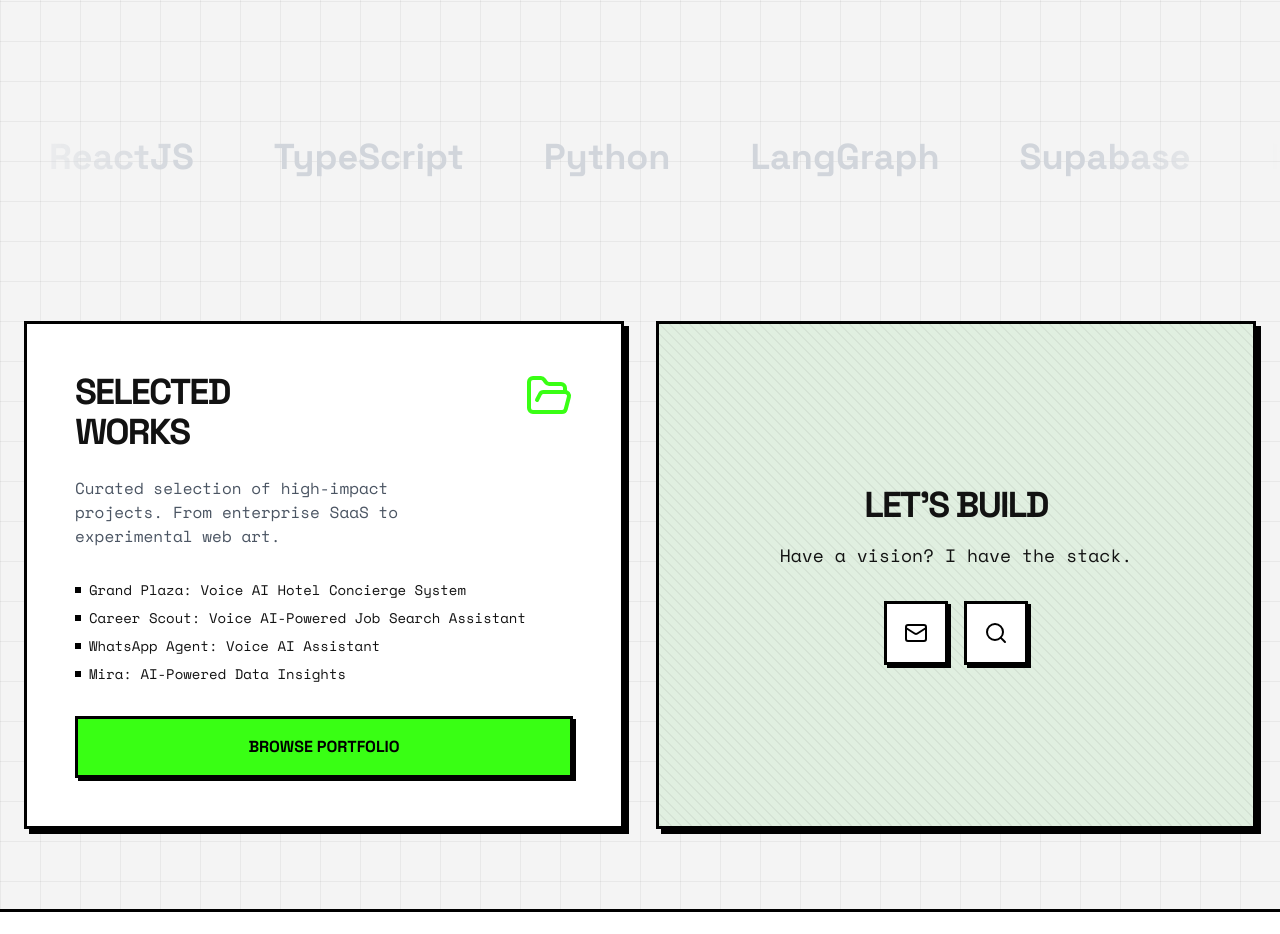
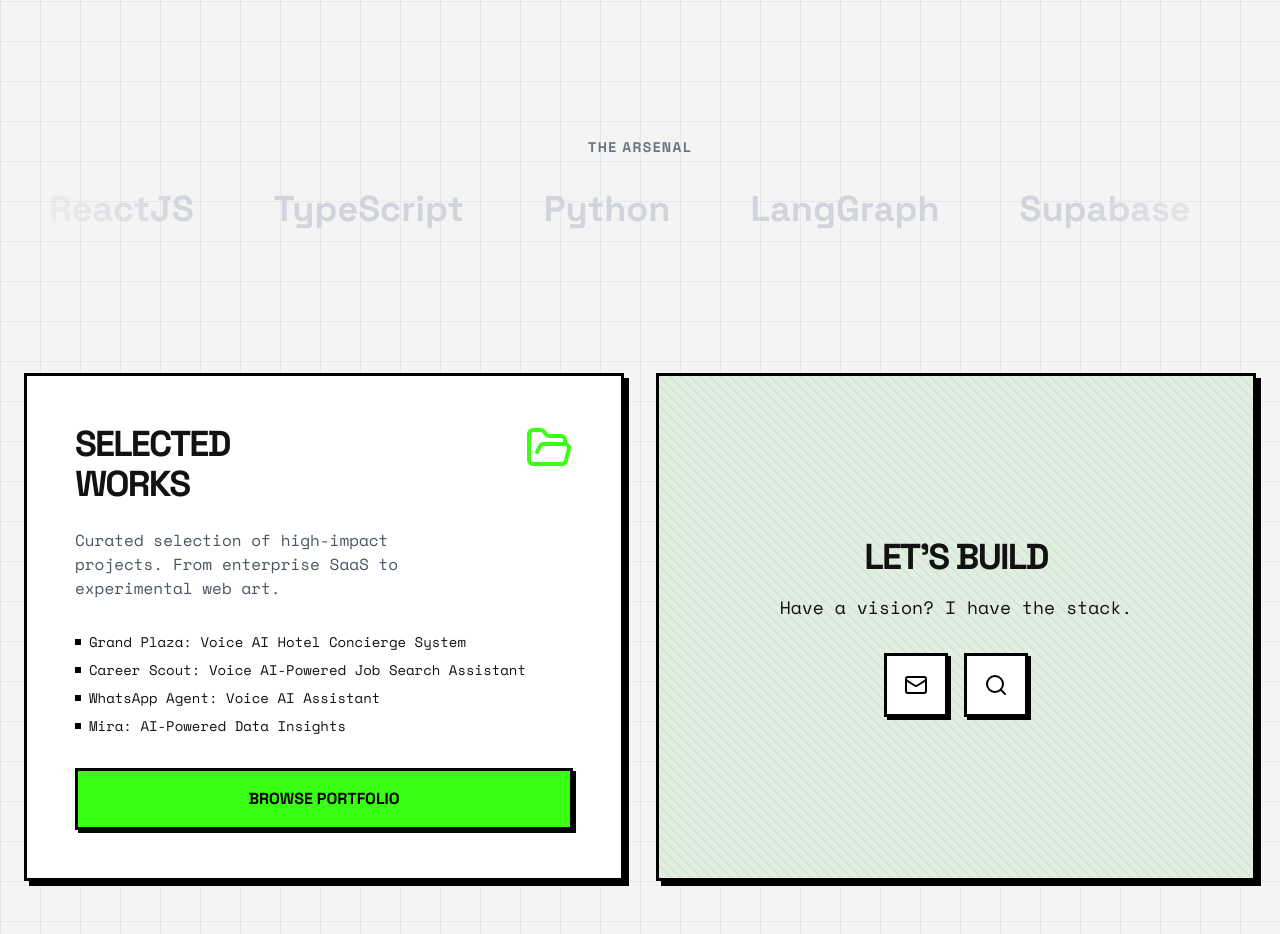
Before and after one commit to xprabhudayal/neo-brutal-v2, a Next.js app: page / in a window 1280 px wide. Shown: the part 962-1896 px from the top of the page. Built offline with nearby package versions, Linux system fonts and the light colour scheme.

Commit message:
feat(home): add technologies section header
- Added 'The Arsenal' header above tech stack marquee

```diff
--- a/app/page.tsx
+++ b/app/page.tsx
@@ -103,6 +103,10 @@ export default function HomePage() {
 
       {/* Marquee Section */}
       <section className="py-16 bg-transparent relative overflow-hidden">
+        {/* Technologies Header */}
+        <div className="text-center mb-8">
+          <h3 className="text-sm font-bold tracking-widest uppercase text-gray-500">The Arsenal</h3>
+        </div>
         <div className="max-w-7xl mx-auto px-4 marquee-mask relative z-10 w-full overflow-hidden">
           <div className="flex w-max animate-marquee group">
             {/* Repeat content to ensure seamless loop */}
```
